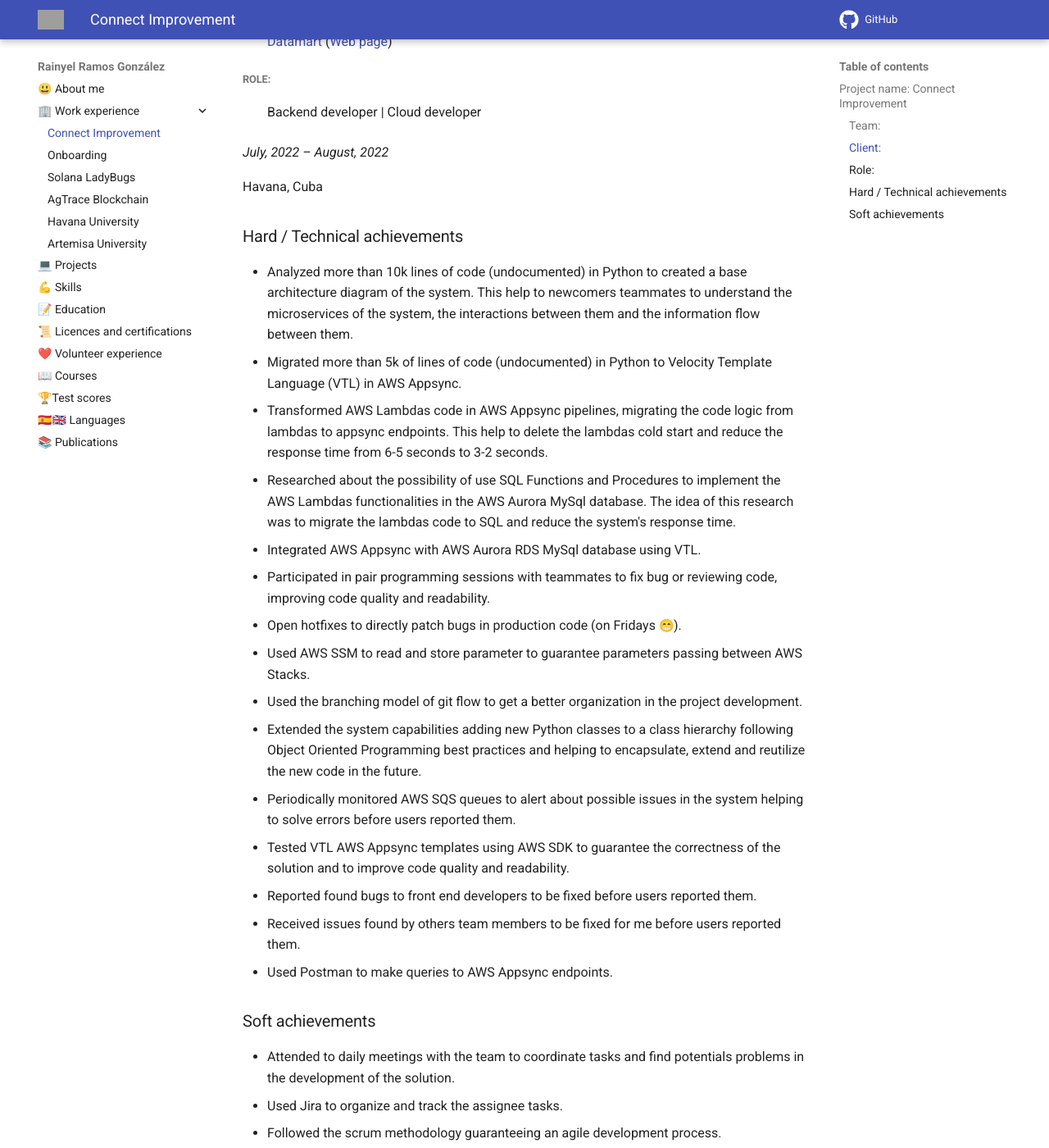
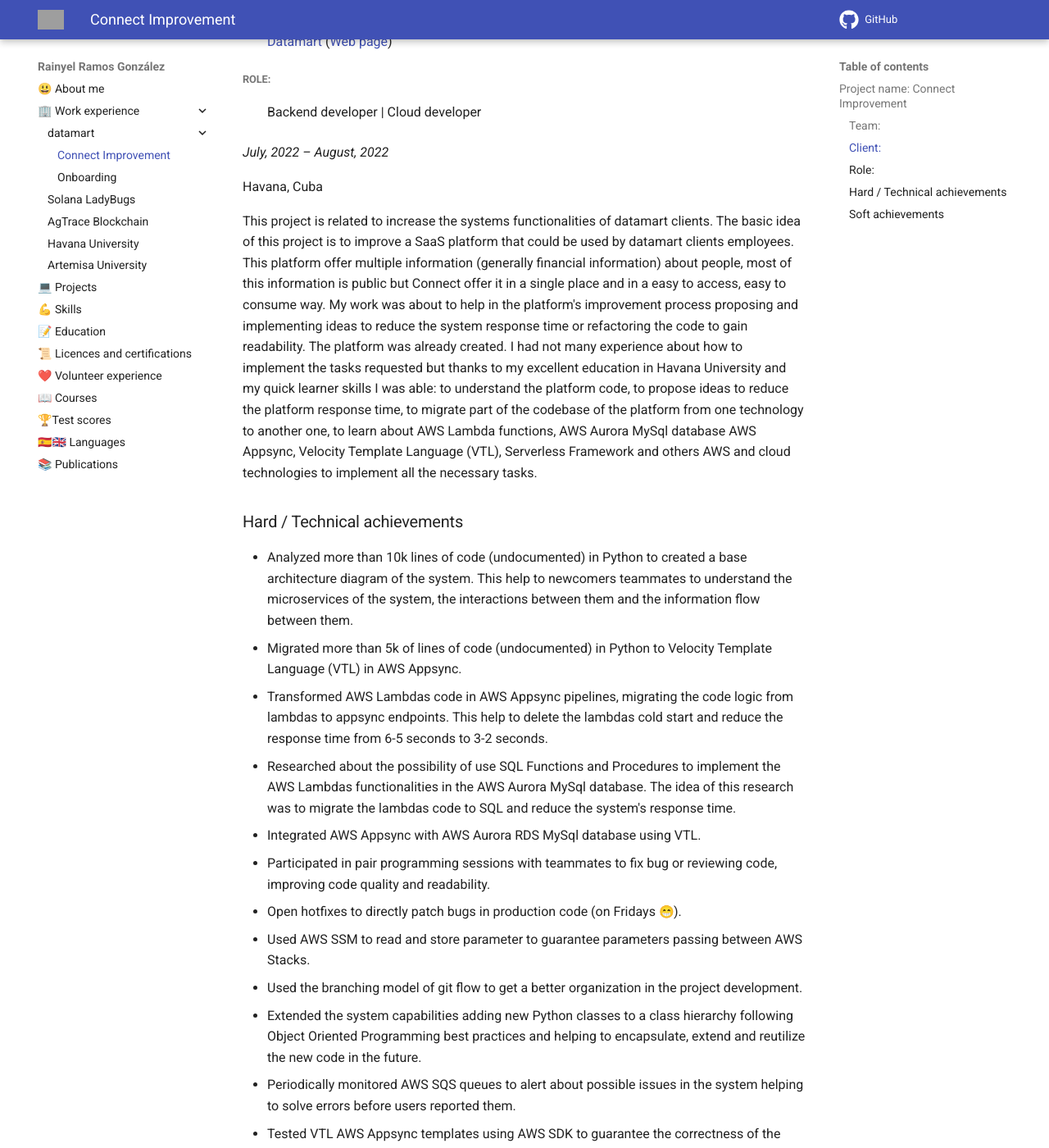
Before and after one commit to rayniel95/rayniel95.github.io, an MkDocs documentation site: the page built from docs/work_experience/datamart/connect.md, in a window 1280 px wide and 1400 px high, scrolled down 357 px. Shown: the whole window at 82% size. Built offline with MkDocs 1.6.1 and Material for MkDocs 9.7.7, drawn with Linux system fonts in a browser that asks for light colours; emoji names are drawn with the system emoji font; some of the changed text lies outside the part shown; grey boxes are pictures that could not be loaded.

Commit message:
add connect description

```diff
--- a/docs/work_experience/datamart/connect.md
+++ b/docs/work_experience/datamart/connect.md
@@ -15,7 +15,10 @@
 
 Havana, Cuba
 
-<!-- Elasbit is a Chilean company that had the idea to create a NFT collection and some games based in this collection. The basic idea was to sell the NFTs to users and give special rewards in the games to the NFTs owners. The client already had the solution to mint the NFTs using Metaplex but he had not the necessary smart contracts for the games. Using my experience in Rust, smart contracts and blockchain I was capable to quickly learn about Solana blockchain and create the smart contract for the games. I reviewed dozens of smart contracts deployed in Solana and this help me to learn about common architectural patterns, this patterns was applied to the implemented smart contract improving performance, readability, code quality, genericity, user trust and security. -->
+<!-- who is the client, what the client have, what the client want, what i can do -->
+
+This project is related to increase the systems functionalities of datamart clients. The basic idea of this project is to improve a SaaS platform that could be used by datamart clients employees. This platform offer multiple information (generally financial information) about people, most of this information is public but Connect offer it in a single place and in a easy to access, easy to consume way. My work was about to help in the platform's improvement process proposing and implementing ideas to reduce the system response time or refactoring the code to gain readability. The platform was already created. I had not many experience about how to implement the tasks requested but thanks to my excellent education in Havana University and my quick learner skills I was able: to understand the platform code, to propose ideas to reduce the platform response time, to migrate part of the codebase of the platform from one technology to another one, to learn about AWS Lambda functions, AWS Aurora MySql database AWS Appsync, Velocity Template Language (VTL), Serverless Framework and others AWS and cloud technologies to implement all the necessary tasks.
+
 <!-- small description about the client and its requirements or problems, how I solve it -->
 ### Hard / Technical achievements
 
@@ -44,7 +47,7 @@ Havana, Cuba
 - Asked the details about the system architecture/information flow/microservices integration to others more experienced developers to have a better understanding of the system.
 - Exposed in the daily meetings the progress of my tasks, helping to others to understand my progress and the implementation of my tasks.
 - Proposed the use of SQL Functions and Procedures to implement some backend functionalities to help to reduce the system's response time.
-- Tested the new system capabilities with Scrum Master and Product Owner.
+- Tested the new system capabilities with the Scrum Master and Product Owner.
 - Received questions and help request from others developers and helped to fix their issues making suggestions about how to test/implement a specific functionality.
 
 *Others team members*:
--- a/mkdocs.yml
+++ b/mkdocs.yml
@@ -33,8 +33,9 @@ plugins:
 nav:
   - 😃 About me: index.md
   - 🏢 Work experience:
-    - Connect Improvement: ./work_experience/datamart/connect.md
-    - Onboarding: ./work_experience/datamart/onboarding.md
+    - datamart:
+      - Connect Improvement: ./work_experience/datamart/connect.md
+      - Onboarding: ./work_experience/datamart/onboarding.md
     - Solana LadyBugs: ./work_experience/solana_ladybugs.md
     - AgTrace Blockchain: ./work_experience/agtrace_blockchain.md
     - Havana University: ./work_experience/havana_university.md
```
Also changed, not shown: 1 other file.
